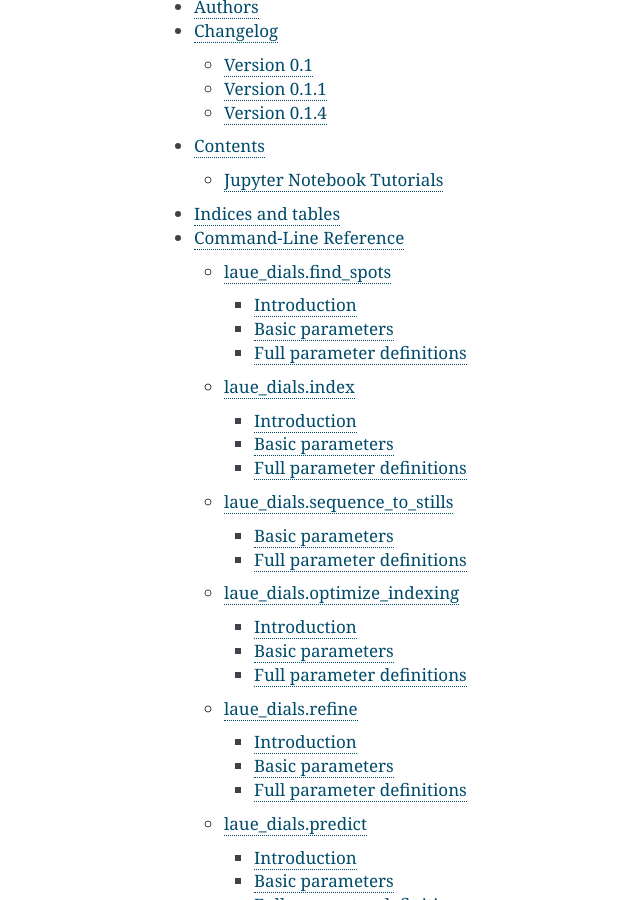
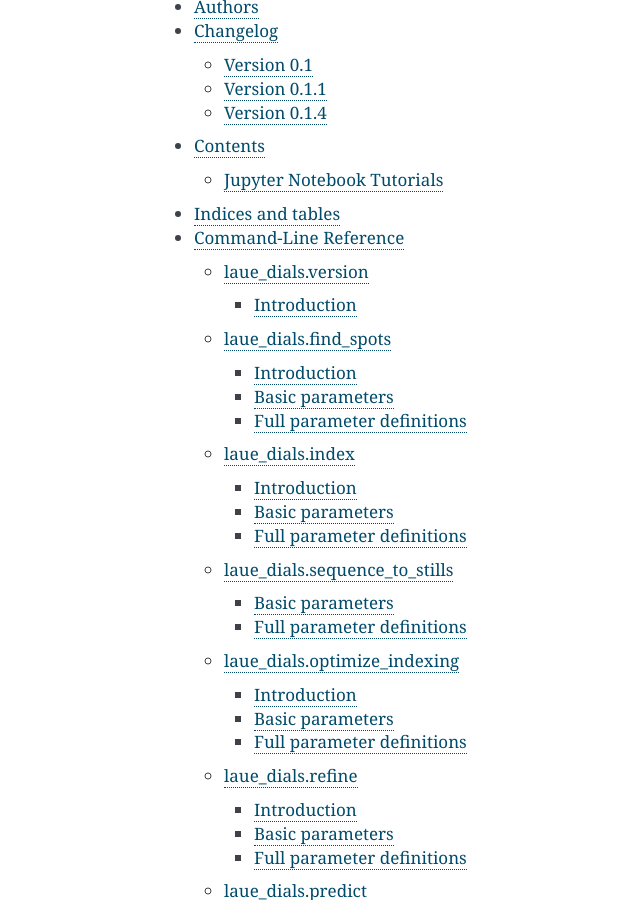
Before and after one commit to rs-station/laue-dials, a Sphinx documentation site: the page built from docs/index.rst, in a window 1280 px wide and 900 px high, scrolled down 1573 px. Shown: the whole window, without its empty margins (206-846 px from the left). Built offline with Sphinx 7.4.7, drawn with Linux system fonts in a browser that asks for light colours; pages that are not in the unit, such as notebooks, are missing from menus.

Commit message:
Added laue.version

```diff
--- a/docs/cli/functions.md
+++ b/docs/cli/functions.md
@@ -6,6 +6,7 @@
 .. toctree::
    :maxdepth: 1
 
+   version
    find_spots
    index
    sequence_to_stills
--- /dev/null
+++ b/docs/cli/version.rst
@@ -0,0 +1,9 @@
+.. _version:
+
+laue_dials.version
+=====================
+
+Introduction
+------------
+
+.. python_string:: laue_dials.command_line.version.help_message
--- a/setup.cfg
+++ b/setup.cfg
@@ -72,6 +72,7 @@
 # console_scripts =
 #     script_name = laue_dials.module:function
 console_scripts =
+    laue.version = laue_dials.command_line.version:run
     laue.find_spots = laue_dials.command_line.find_spots:run
     laue.index = laue_dials.command_line.index:run
     laue.sequence_to_stills = laue_dials.command_line.sequence_to_stills:run
```
